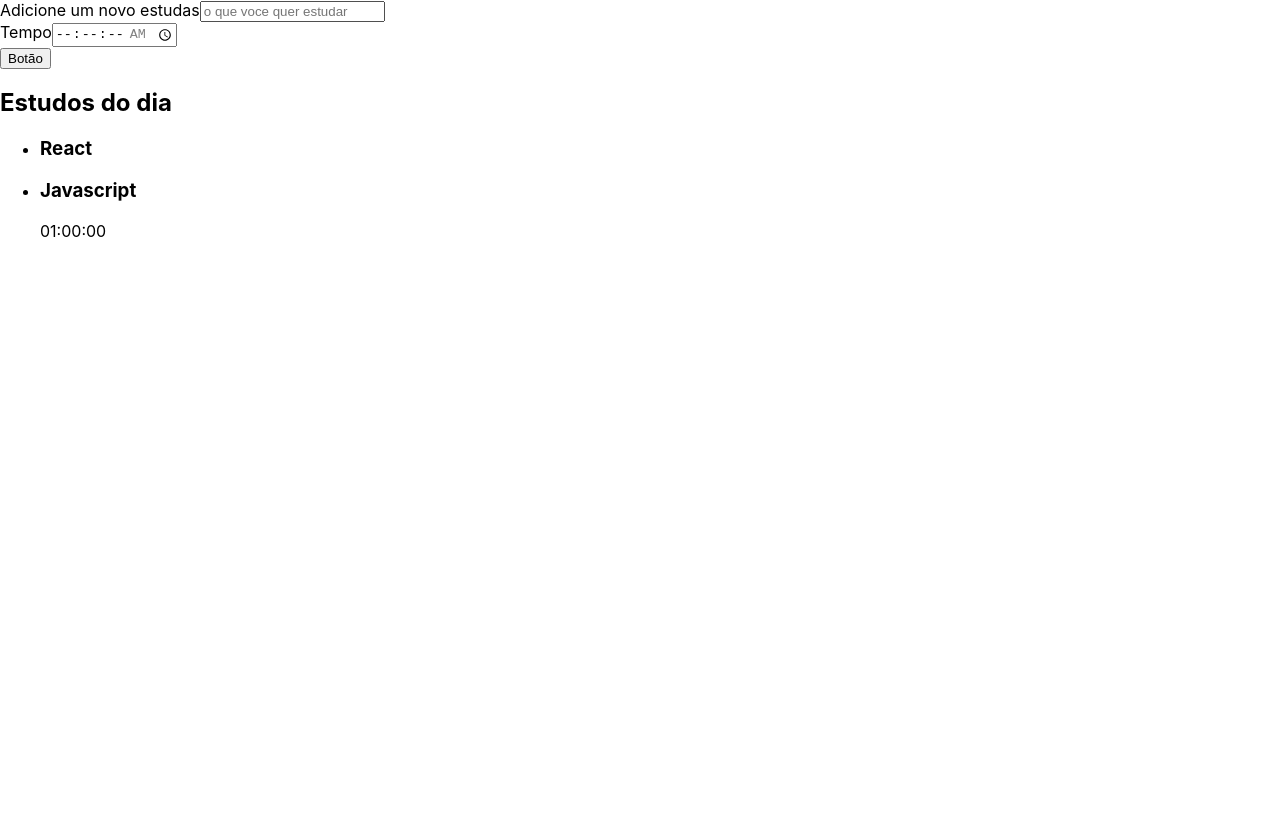
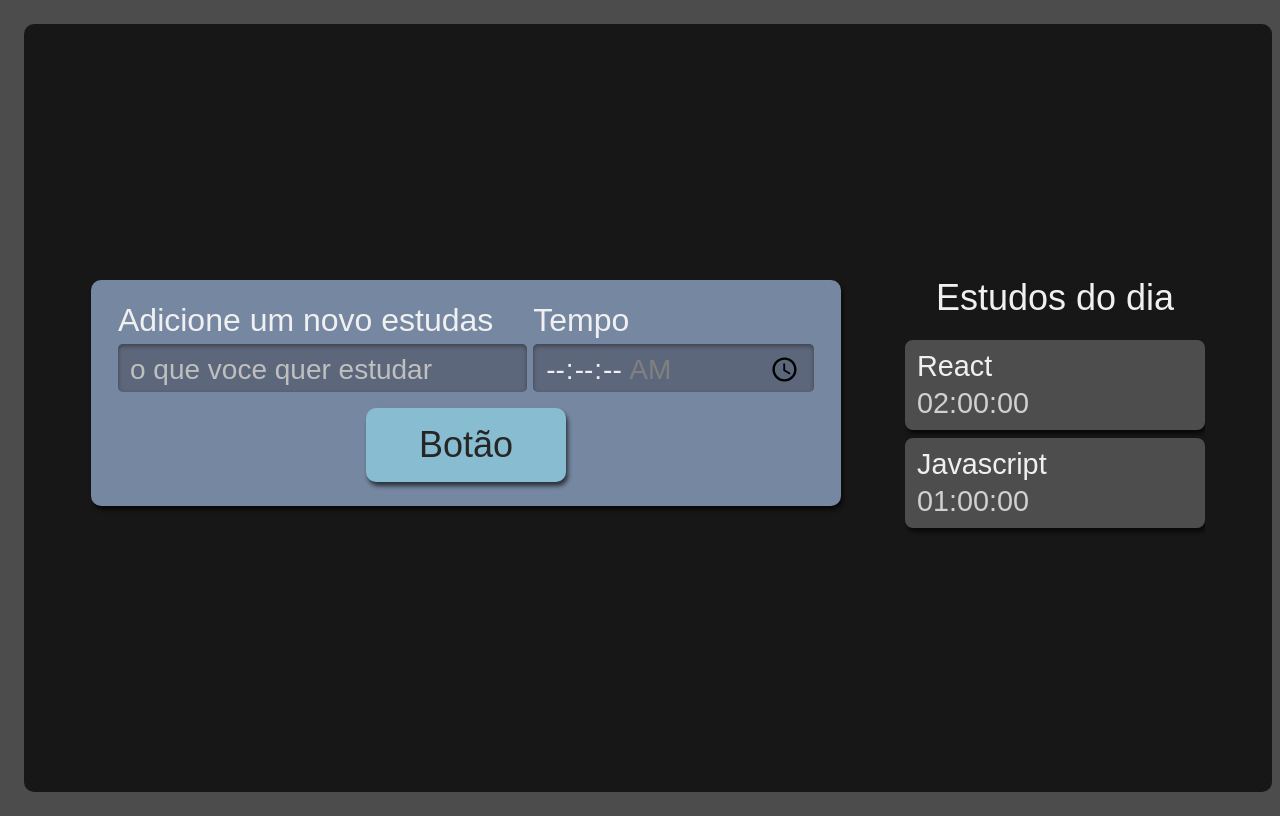
Before and after one commit to ggsales/Cronometro-de-estudo-TypeScript, a React (Create React App) app: page / in a window 1280 px wide. Built offline with nearby package versions, Linux system fonts and the light colour scheme.

Commit message:
style content

```diff
--- a/package.json
+++ b/package.json
@@ -39,5 +39,8 @@
       "last 1 firefox version",
       "last 1 safari version"
     ]
+  },
+  "devDependencies": {
+    "sass": "^1.51.0"
   }
 }
--- a/src/App.tsx
+++ /dev/null
@@ -1,15 +0,0 @@
-import React from 'react';
-import Form from './components/Form';
-import List from './components/List';
-
-
-function App() {
-  return (
-    <div className="App">
-      <Form/>
-      <List/>
-    </div>
-  );
-}
-
-export default App;
--- a/src/components/Button/index.tsx
+++ b/src/components/Button/index.tsx
@@ -1,10 +1,11 @@
 import React from "react";
+import "./style.scss"
 
 
 class Button extends React.Component{
     render(){
         return(
-            <button>
+            <button className="botao">
                 Botão
             </button>
         )
--- /dev/null
+++ b/src/components/Button/style.scss
@@ -0,0 +1,25 @@
+.botao {
+    align-self: center;
+    background-color: #88bcd1;
+    border-radius: 10px;
+    box-shadow: 2px 4px 4px #0000009F;
+    color: #272626;
+    cursor: pointer;
+    font-size: 1.25rem;
+    padding: 16px;
+    width: 150px;
+
+    &:active {
+      background-color: #7CA6B7;
+      box-shadow: 2px 2px 4px #0000009F inset;
+    }
+  }
+
+  @media screen and (min-width: 1280px) {
+    .botao {
+      grid-column-start: span 2;
+      justify-self: center;
+      width: 200px;
+      font-size: 2.25rem;
+    }
+  }
--- a/src/components/Form/index.tsx
+++ b/src/components/Form/index.tsx
@@ -1,21 +1,21 @@
 import React from "react";
 import Button from "../Button";
+import "./style.scss"
 
 
 class Form extends React.Component {
     render() {
         return (
-            <form>
-                <div>
+            <form className="novaTarefa">
+                <div className="inputContainer">
                     <label htmlFor="tarefa">Adicione um novo estudas</label>
                     <input type="text" name="tarefa" id="tarefa" placeholder="o que voce quer estudar" required />
                 </div>
-                <div>
+                <div className="inputContainer">
                     <label htmlFor="tempo">
                         Tempo
                     </label>
                     <input type="time" step="1" name="tempo" id="tempo" min="00:00:00" max="01:30:00" required />
-
                 </div>
                 <Button />
             </form>
--- /dev/null
+++ b/src/components/Form/style.scss
@@ -0,0 +1,61 @@
+.novaTarefa {
+    display:flex;
+    flex-direction: column;
+    grid-area: nova-tarefa;
+    background-color: #7687A1;
+    border-radius: 10px;
+    box-shadow: 2px 4px 4px #0000009F;
+    padding: 12px;
+
+    .inputContainer {
+      display: flex;
+      flex-direction: column;
+      width: 100%;
+      margin-bottom: 16px;
+
+      label {
+        margin-bottom: 8px;
+        font-size: 1.25rem;
+      }
+
+      input {
+        width: 100%;
+        padding: 8px 12px 4px;
+        box-sizing: border-box;
+        border: unset;
+        border-radius: 5px;
+        background-color: #5D677C;
+        box-shadow: 0px 2px 4px #2D2B2B9F inset;
+
+        &::placeholder {
+          color: #BFBFBF;
+        }
+      }
+    }
+
+    @media screen and (min-width: 1280px) {
+      flex-direction: row;
+      flex-wrap: wrap;
+      justify-content: space-around;
+      font-size: 2.25rem;
+      padding: 24px;
+      box-sizing: border-box;
+
+      .inputContainer {
+        width: calc(60% - 12px);
+
+        &:last-of-type {
+          width: 40%;
+        }
+
+        label {
+          font-size: 2rem;
+        }
+
+        input {
+          height: 100%;
+          font-size: 1.75rem;
+        }
+      }
+    }
+  }
--- a/src/components/List/index.tsx
+++ b/src/components/List/index.tsx
@@ -1,9 +1,10 @@
 import React from "react";
+import "./style.scss"
 
 function List() {
     const tarefas = [{
         tarefa: "React",
-        tempos: "02:00:00",
+        tempo: "02:00:00",
     },
     {
         tarefa: "Javascript",
@@ -11,12 +12,12 @@
     }
     ]
     return (
-        <aside>
+        <aside className="listaTarefas">
             <h2>Estudos do dia</h2>
             <ul>
                 {tarefas.map((item, i) => {
                     return (
-                        <li key={i}>
+                        <li key={i} className="item">
                             <h3>{item.tarefa}</h3>
                             <span>{item.tempo}</span>
                         </li>
--- /dev/null
+++ b/src/components/List/style.scss
@@ -0,0 +1,75 @@
+.listaTarefas {
+    grid-area: tarefas;
+    height: 100%;
+
+    h2 {
+      font-size: 1.25rem;
+      margin-bottom: 12px;
+    }
+
+    ul {
+      max-height: 350px;
+      overflow-y: scroll;
+        scrollbar-width: thin;
+    }
+
+    @media screen and (min-width:1280px) {
+
+      h2{
+        text-align: center;
+        font-size: 2.25rem;
+        margin-bottom: 24px;
+      }
+
+      ul {
+        overflow: auto;
+        max-height: 500px;
+      }
+    }
+  }
+
+  .item {
+    background-color: #4D4D4D;
+    border-radius: 8px;
+    box-shadow: 2px 4px 4px #0000009F;
+    padding: 12px;
+    margin-bottom: 8px;
+    position: relative;
+    cursor: pointer;
+
+    h3 {
+      margin-bottom: 8px;
+      word-break: break-all;
+    }
+
+    span {
+      color: #D0D0D0;
+    }
+
+    @media screen and (min-width:1280px) {
+      font-size: 1.8rem;
+    }
+  }
+
+  .itemSelecionado {
+    background-color: #292929;
+    box-shadow: 2px 4px 4px #0000009F inset;
+  }
+
+  .itemCompletado {
+    background-color: #566F42;
+    cursor: auto;
+
+    .concluido {
+      display: block;
+      background-image: url('https://raw.githubusercontent.com/lfrprazeres/alura-studies/aula3.2/src/assets/img/check-mark.svg');
+      background-repeat: no-repeat;
+      background-size: 38px 38px;
+      position: absolute;
+      top: 50%;
+      right: 12px;
+      transform: translateY(-50%);
+      width: 42px;
+      height: 43px;
+    }
+  }
--- a/src/index.css
+++ b/src/index.css
@@ -1,13 +1,94 @@
+h1, h2, h3, h4, h5, h6, p, blockquote, pre,
+a, abbr, acronym, address, big, cite, code,
+del, dfn, em, img, ins, kbd, q, s, samp,
+small, strike, strong, sub, sup, tt, var,
+b, u, i, center,
+dl, dt, dd, ol, ul, li,
+fieldset, form, label, legend,
+table, caption, tbody, tfoot, thead, tr, th, td,
+article, aside, canvas, details, embed,
+figure, figcaption, footer, header, hgroup,
+menu, nav, output, ruby, section, summary,
+time, mark, audio, video {
+	margin: 0;
+	padding: 0;
+	border: 0;
+	font-size: 100%;
+	font: inherit;
+	vertical-align: baseline;
+}
+/* HTML5 display-role reset for older browsers */
+article, aside, details, figcaption, figure,
+footer, header, hgroup, menu, nav, section {
+	display: block;
+}
 body {
-  margin: 0;
-  font-family: -apple-system, BlinkMacSystemFont, 'Segoe UI', 'Roboto', 'Oxygen',
-    'Ubuntu', 'Cantarell', 'Fira Sans', 'Droid Sans', 'Helvetica Neue',
-    sans-serif;
-  -webkit-font-smoothing: antialiased;
-  -moz-osx-font-smoothing: grayscale;
+	line-height: 1;
+}
+ol, ul {
+	list-style: none;
+}
+blockquote, q {
+	quotes: none;
+}
+blockquote:before, blockquote:after,
+q:before, q:after {
+	content: '';
+	content: none;
+}
+table {
+	border-collapse: collapse;
+	border-spacing: 0;
 }
 
-code {
-  font-family: source-code-pro, Menlo, Monaco, Consolas, 'Courier New',
-    monospace;
+
+input {
+	font-family: inherit;
+	font-size: inherit;
+	font-weight: inherit;
+	color: inherit;
 }
+
+button {
+	border: unset;
+	background-color: unset;
+	font-family: inherit;
+	font-size: inherit;
+	font-weight: inherit;
+	color: inherit;
+}
+
+@import url('https://fonts.googleapis.com/css2?family=Manjari&display=swap');
+
+body {
+	display: flex;
+	justify-content: center;
+	font-family: 'Manjari', sans-serif;
+	color: #F0F0F0;
+	background-color: #4C4C4C;
+	height: 100%;
+	width: 100%;
+	padding: 16px;
+	box-sizing: border-box;
+}
+
+#root {
+	width: 100%;
+}
+
+::-webkit-scrollbar {
+	width: 8px;
+}
+
+::-webkit-scrollbar-track {
+	background: unset;
+}
+
+::-webkit-scrollbar-thumb {
+	border-radius: 4px;
+	background: #888;
+}
+
+::-webkit-scrollbar-thumb:hover {
+	background: #555;
+}
--- a/src/index.tsx
+++ b/src/index.tsx
@@ -1,7 +1,7 @@
 import React from 'react';
 import ReactDOM from 'react-dom/client';
 import './index.css';
-import App from './App';
+import App from './pages/App';
 
 const root = ReactDOM.createRoot(
   document.getElementById('root') as HTMLElement
--- /dev/null
+++ b/src/pages/App.tsx
@@ -0,0 +1,16 @@
+import React from 'react';
+import Form from '../components/Form';
+import List from '../components/List';
+import "./style.scss"
+
+
+function App() {
+  return (
+    <div className="AppStyle">
+      <Form/>
+      <List/>
+    </div>
+  );
+}
+
+export default App;
--- /dev/null
+++ b/src/pages/style.scss
@@ -0,0 +1,30 @@
+.AppStyle {
+    display: grid;
+    grid-template-rows: min-content min-content auto;
+    grid-template-areas:
+    "nova-tarefa"
+    "cronometro"
+    "tarefas"
+    ;
+    row-gap: 24px;
+    min-width: 320px;
+    min-height: calc(100vh - 32px);
+    width: 100%;
+    padding: 32px;
+    box-sizing: border-box;
+    border-radius: 10px;
+    background-color: #171717;
+
+    @media screen and (min-width:1280px)  {
+      grid-template-areas:
+      "nova-tarefa tarefas"
+      "cronometro tarefas"
+      ;
+      column-gap: 64px;
+      grid-template-rows: min-content min-content;
+      grid-template-columns: 750px 300px;
+      justify-content: center;
+      align-content: center;
+      padding: 64px;
+    }
+  }
```
Also changed, not shown: 1 other file (tests, documents, lock files or other folders).
